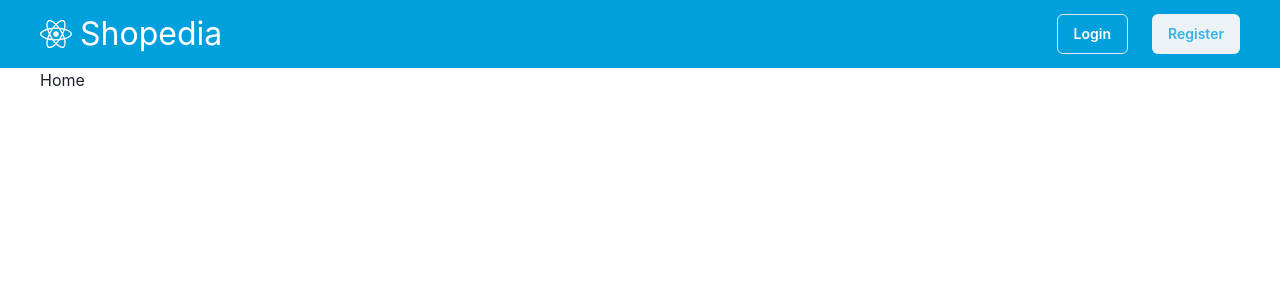
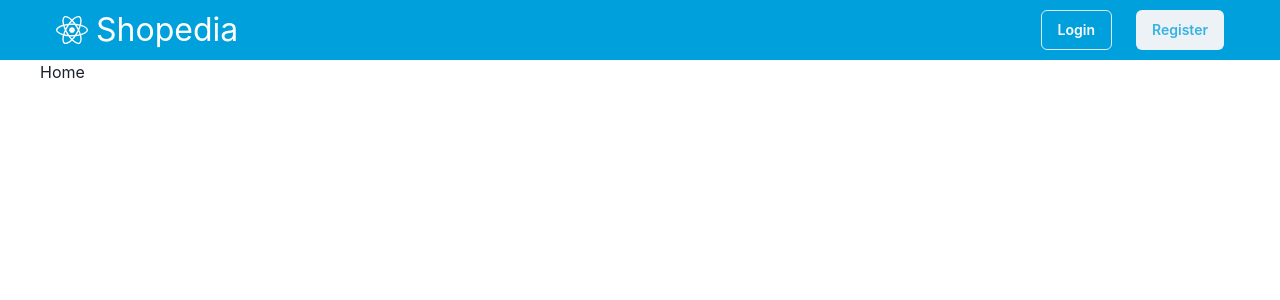
Before and after one commit to ssamsara98/shoperia, a React (Create React App) app in the folder client/: page / in a window 1280 px wide. Shown: the top 300 px of the page. Built offline with nearby package versions, Linux system fonts and the light colour scheme; no server answers.

Commit message:
Change Navbar

```diff
--- a/client/src/components/Navbar.jsx
+++ b/client/src/components/Navbar.jsx
@@ -3,7 +3,6 @@ import { connect } from 'react-redux';
 import { Link as RLink } from 'react-router-dom';
 import {
   Avatar,
-  Box,
   Button,
   Container,
   Flex,
@@ -23,21 +22,8 @@ import { faChevronDown } from '@fortawesome/free-solid-svg-icons';
 
 import { authDestroy } from '~/redux/actions/auth-action';
 
-const Navbar = (props) => {
+const NavbarGuest = () => {
   return (
-    <Box as="header" bg="linkedin.500">
-      <Container as="nav" colorScheme="linkedin" maxW="1200px" p="10px 0">
-        <Flex justifyContent="space-between">
-          {/* Logo */}
-          <Link as={RLink} to="/" display="flex" alignItems="center" _hover={false} _focus={false}>
-            <Icon as={FontAwesomeIcon} icon={faReact} color="white" fontSize={32} mr="2" />
-            <Text color="white" fontSize={32}>
-              Shopedia
-            </Text>
-          </Link>
-
-          {/* User */}
-          {!props.rsAuthenticated && (
     <HStack spacing={6}>
       <Button
         as={RLink}
@@ -61,8 +47,11 @@ const Navbar = (props) => {
         Register
       </Button>
     </HStack>
-          )}
-          {props.rsAuthenticated && (
+  );
+};
+
+const NavbarUser = (props) => {
+  return (
     <HStack spacing={6}>
       <Menu>
         <MenuButton
@@ -79,15 +68,36 @@ const Navbar = (props) => {
         </MenuButton>
         <MenuList>
           <MenuItem>Account</MenuItem>
+          <MenuItem as={RLink} to="/dashboard">
+            Dashboard
+          </MenuItem>
           <MenuDivider />
           <MenuItem onClick={props.raAuthDestroy}>Logout</MenuItem>
         </MenuList>
       </Menu>
     </HStack>
-          )}
+  );
+};
+
+const Navbar = (props) => {
+  return (
+    <Flex as="header" bg="linkedin.500" height="60px">
+      <Container as="nav" colorScheme="linkedin" maxW="1200px" m="auto">
+        <Flex justifyContent="space-between">
+          {/* Logo */}
+          <Link as={RLink} to="/" display="flex" alignItems="center" _hover={false} _focus={false}>
+            <Icon as={FontAwesomeIcon} icon={faReact} color="white" fontSize={32} mr="2" />
+            <Text color="white" fontSize={32}>
+              Shopedia
+            </Text>
+          </Link>
+
+          {/* User */}
+          {props.rsAuthenticated && <NavbarUser {...props} />}
+          {!props.rsAuthenticated && <NavbarGuest />}
         </Flex>
       </Container>
-    </Box>
+    </Flex>
   );
 };
 
--- a/client/src/views/auth/Login.jsx
+++ b/client/src/views/auth/Login.jsx
@@ -38,7 +38,7 @@ const Login = (props) => {
 
   return (
     <>
-      <Flex minH="calc(100vh - 68px)" align={'center'} justify={'center'} bg={bg1}>
+      <Flex minH="calc(100vh - 60px)" align="center" justify="center" bg={bg1}>
         <Stack spacing={8} mx="auto" maxW="lg" py={12} px={6}>
           <Stack align="center">
             <Heading fontSize="4xl">Sign in to your account</Heading>
@@ -65,8 +65,8 @@ const Login = (props) => {
               <Stack spacing={10}>
                 <Stack
                   direction={{ base: 'column', sm: 'row' }}
-                  align={'start'}
-                  justify={'space-between'}
+                  align="start"
+                  justify="space-between"
                 >
                   {/* <Checkbox>Remember me</Checkbox> */}
                   {/* <Link color="blue.400">Forgot password?</Link> */}
```
Lines whose indentation alone changed are shown as unchanged.
